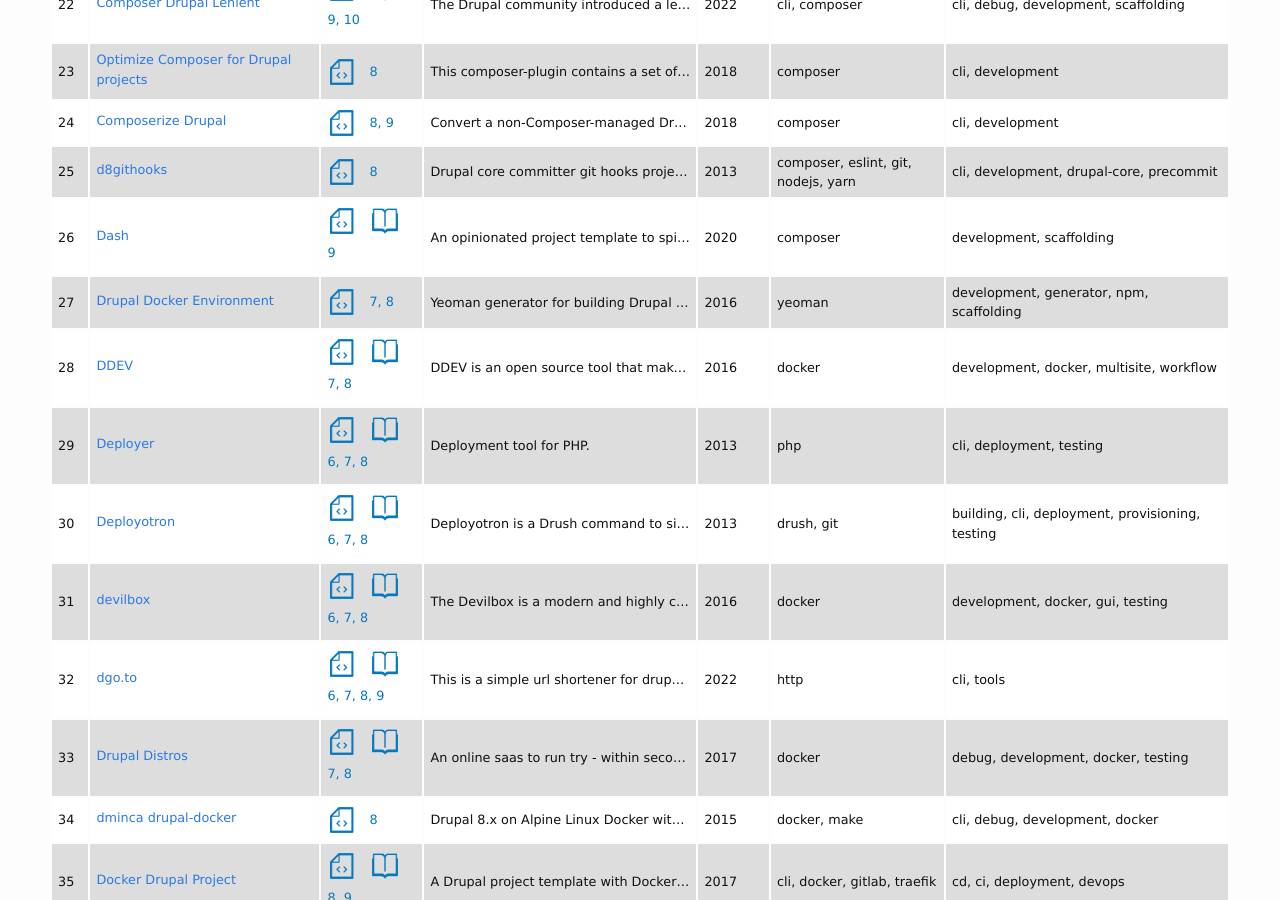
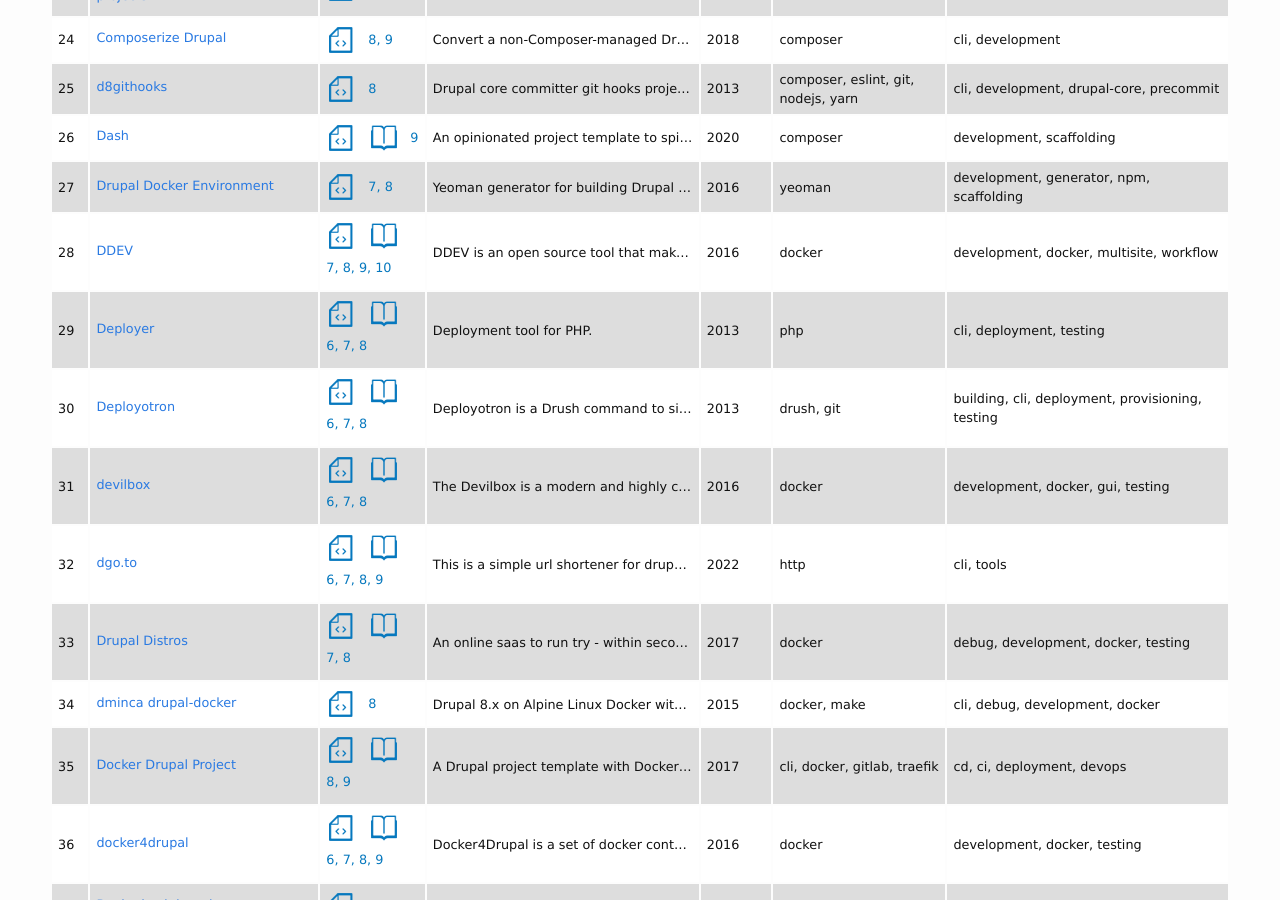
Before and after one commit to drupaltools/drupaltools.github.io, a Jekyll site: the page built from all/table/index.html, in a window 1280 px wide and 900 px high, scrolled down 1809 px. Built offline with Jekyll 4.4.1, drawn with Linux system fonts in a browser that asks for light colours.

Commit message:
update Drupal versions

```diff
--- a/_data/projects/ddev.yml
+++ b/_data/projects/ddev.yml
@@ -20,6 +20,8 @@
 drupal_versions:
   - 7
   - 8
+  - 9
+  - 10
 operation_system:
   - linux
   - windows
```
